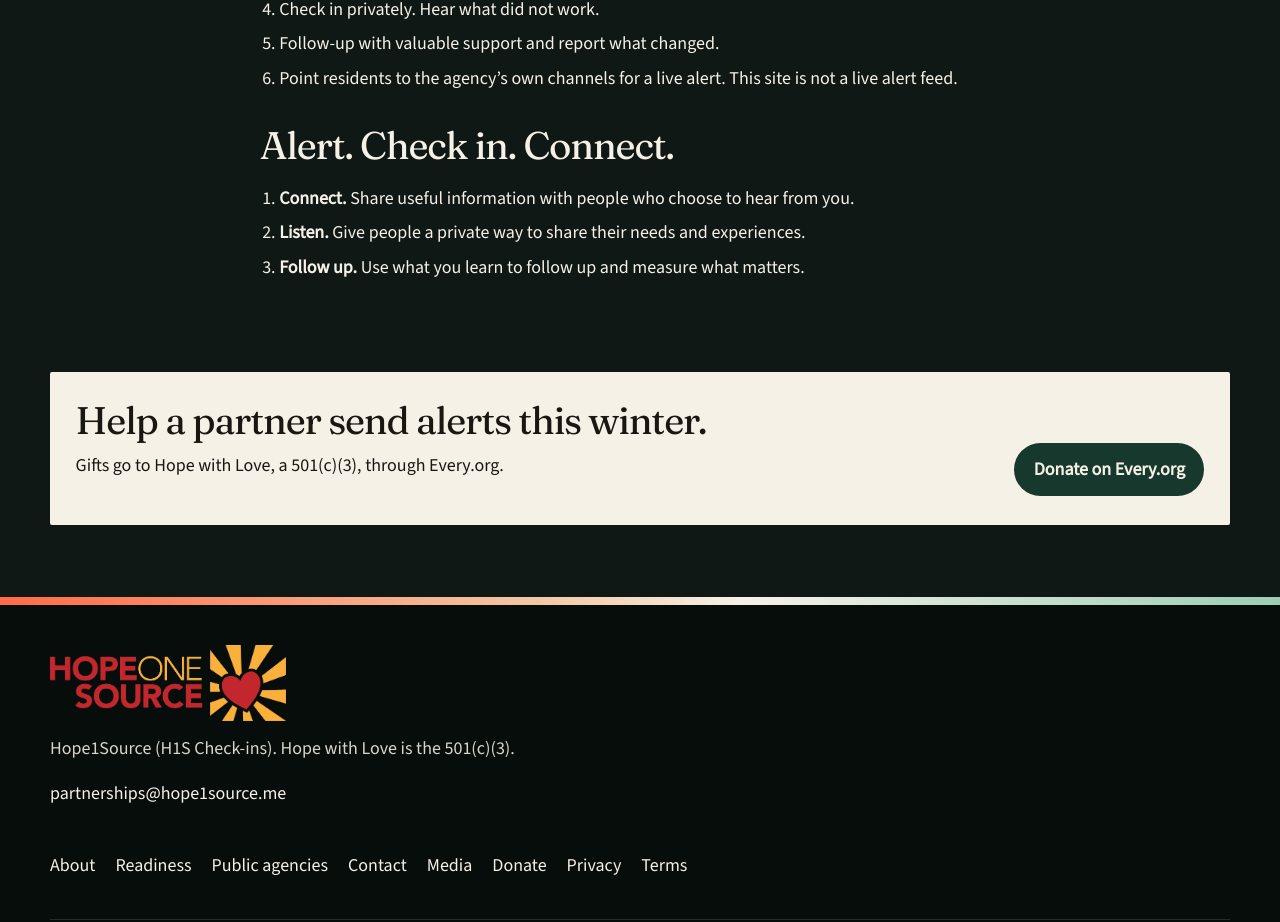
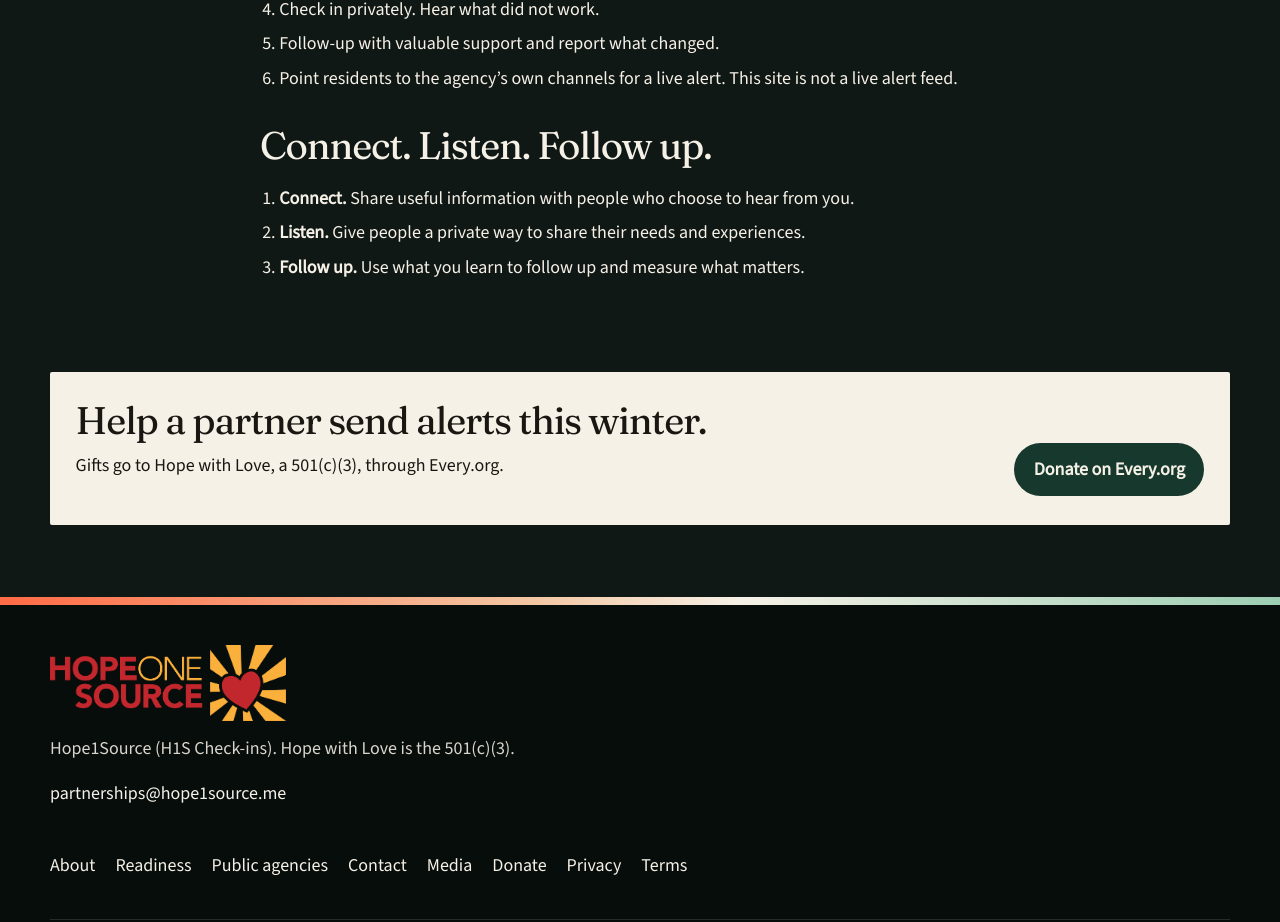
Before and after one commit to hopeonesource/hope1source.org, a React (Vite) app in the folder preview-v4/: page /readiness in a window 1280 px wide. Shown: the part 1956-2878 px from the top of the page. Built offline with nearby package versions, Linux system fonts and the light colour scheme.

Commit message:
Align readiness heading with Connect Listen Follow up

```diff
--- a/preview-v4/src/pages/Readiness.jsx
+++ b/preview-v4/src/pages/Readiness.jsx
@@ -103,7 +103,7 @@ export default function Readiness() {
               <li key={item}>{item}</li>
             ))}
           </ol>
-          <h2>Alert. Check in. Connect.</h2>
+          <h2>Connect. Listen. Follow up.</h2>
           <ol>
             {howSteps.map((step) => (
               <li key={step.title}>
```
Also changed, not shown: 1 other file (tests, documents, lock files or other folders).
